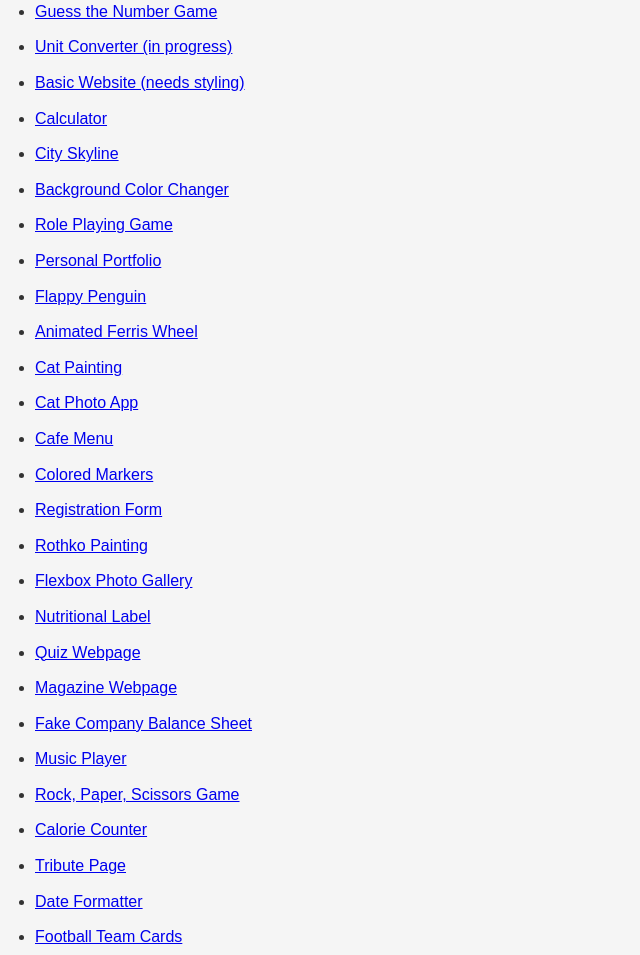
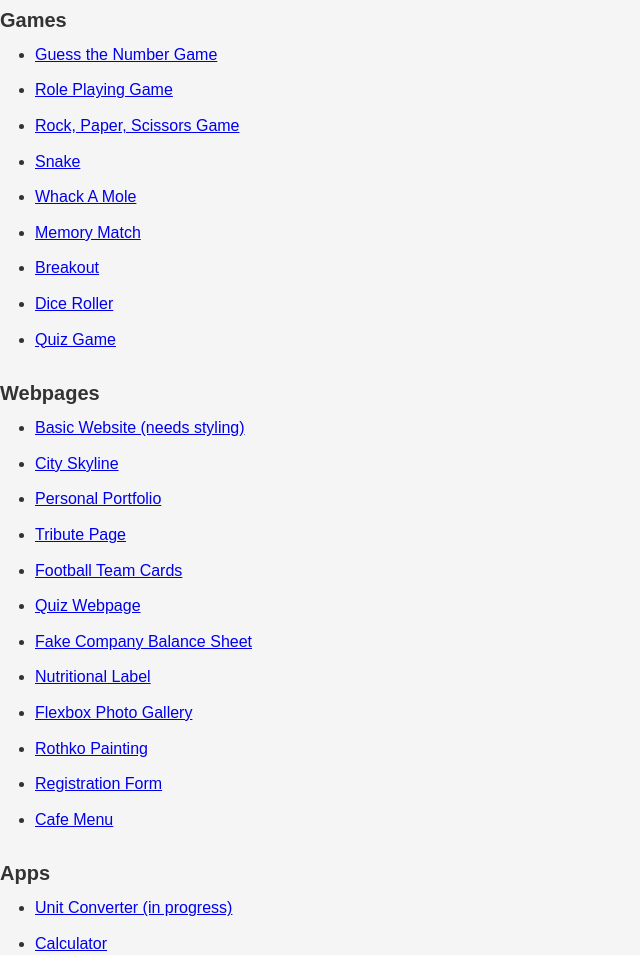
Before and after one commit to J3DiM4ST3R/portfolio, a plain HTML site: page projects.html in a window 1280 px wide. Shown: the part 184-1139 px from the top of the page, without its empty margins (0-640 px from the left). Drawn offline with Linux system fonts and the light colour scheme.

Commit message:
Fix: Cleaned up projects page

```diff
--- a/projects.html
+++ b/projects.html
@@ -23,34 +23,49 @@
         <main>
             <section class="fade-in">
                 <h2>Projects</h2>
+                <h3>Games</h3>
                 <ul>
                     <li><a href="https://j3dim4st3r.github.io/guess-the-number-game/" target="_blank">Guess the Number Game</a></li>
+                    <li><a href="https://j3dim4st3r.github.io/Role-Playing-Game/" target="_blank">Role Playing Game</a></li>
+                    <li><a href="https://j3dim4st3r.github.io/DOM-Manipulation-RPS-Game/" target="_blank">Rock, Paper, Scissors Game</a></li>
+                    <li><a href="https://j3dim4st3r.github.io/snake-game/" target="_blank">Snake</a></li>
+                    <li><a href="https://j3dim4st3r.github.io/whack-a-mole/" target="_blank">Whack A Mole</a></li>
+                    <li><a href="https://j3dim4st3r.github.io/memory-match/" target="_blank">Memory Match</a></li>
+                    <li><a href="https://j3dim4st3r.github.io/breakout-game/" target="_blank">Breakout</a></li>
+                    <li><a href="https://j3dim4st3r.github.io/dice-roller/" target="_blank">Dice Roller</a></li>
+                    <li><a href="https://j3dim4st3r.github.io/quiz-game/" target="_blank">Quiz Game</a></li>
+
+                </ul>
+                <h3>Webpages</h3>
+                <ul>
+                    <li><a href="https://j3dim4st3r.github.io/basic-website-project/" target="_blank">Basic Website (needs styling)</a></li>
+                    <li><a href="https://j3dim4st3r.github.io/city_skyline/" target="_blank">City Skyline</a></li>
+                    <li><a href="https://j3dim4st3r.github.io/Personal-Portfolio/" target="_blank">Personal Portfolio</a></li>
+                    <li><a href="https://j3dim4st3r.github.io/Build-a-tribute-page/" target="_blank">Tribute Page</a></li>
+                    <li><a href="https://j3dim4st3r.github.io/Football-Team-Cards/" target="_blank">Football Team Cards</a></li>
+                    <li><a href="https://j3dim4st3r.github.io/Quiz-Webpage/" target="_blank">Quiz Webpage</a></li>
+                    <li><a href="https://j3dim4st3r.github.io/Balance-Sheet/" target="_blank">Fake Company Balance Sheet</a></li>
+                    <li><a href="https://j3dim4st3r.github.io/Nutritional-Label/" target="_blank">Nutritional Label</a></li>
+                    <li><a href="https://j3dim4st3r.github.io/Flexbox-Photo-Gallery/" target="_blank">Flexbox Photo Gallery</a></li>
+                    <li><a href="https://j3dim4st3r.github.io/Rothko-Painting/" target="_blank">Rothko Painting</a></li>
+                    <li><a href="https://j3dim4st3r.github.io/Design-a-Registration-Form/" target="_blank">Registration Form</a></li>
+                    <li><a href="https://j3dim4st3r.github.io/workshop-cafe-menu/" target="_blank">Cafe Menu</a></li>
+                </ul>
+                <h3>Apps</h3>
+                <ul>
+
                     <li><a href="https://j3dim4st3r.github.io/unit-converter-tool/" target="_blank">Unit Converter (in progress)</a></li>
-                    <li><a href="https://j3dim4st3r.github.io/basic-website-project/" target="_blank">Basic Website (needs styling)</a></li>
                     <li><a href="https://j3dim4st3r.github.io/Calculator/" target="_blank">Calculator</a></li>
-                    <li><a href="https://j3dim4st3r.github.io/city_skyline/" target="_blank">City Skyline</a></li>
                     <li><a href="https://j3dim4st3r.github.io/Random-Background-Color-Changer/" target="_blank">Background Color Changer</a></li>
-                    <li><a href="https://j3dim4st3r.github.io/Role-Playing-Game/" target="_blank">Role Playing Game</a></li>
-                    <li><a href="https://j3dim4st3r.github.io/Personal-Portfolio/" target="_blank">Personal Portfolio</a></li>
                     <li><a href="https://j3dim4st3r.github.io/Flappy-Penguin/" target="_blank">Flappy Penguin</a></li>
                     <li><a href="https://j3dim4st3r.github.io/animated-ferris-wheel/" target="_blank">Animated Ferris Wheel</a></li>
                     <li><a href="https://j3dim4st3r.github.io/Cat-painting/" target="_blank">Cat Painting</a></li>
                     <li><a href="https://j3dim4st3r.github.io/Cat-Photo-App/" target="_blank">Cat Photo App</a></li>
-                    <li><a href="https://j3dim4st3r.github.io/workshop-cafe-menu/" target="_blank">Cafe Menu</a></li>
                     <li><a href="https://j3dim4st3r.github.io/build-a-set-of-colored-markers/" target="_blank">Colored Markers</a></li>
-                    <li><a href="https://j3dim4st3r.github.io/Design-a-Registration-Form/" target="_blank">Registration Form</a></li>
-                    <li><a href="https://j3dim4st3r.github.io/Rothko-Painting/" target="_blank">Rothko Painting</a></li>
-                    <li><a href="https://j3dim4st3r.github.io/Flexbox-Photo-Gallery/" target="_blank">Flexbox Photo Gallery</a></li>
-                    <li><a href="https://j3dim4st3r.github.io/Nutritional-Label/" target="_blank">Nutritional Label</a></li>
-                    <li><a href="https://j3dim4st3r.github.io/Quiz-Webpage/" target="_blank">Quiz Webpage</a></li>
                     <li><a href="https://j3dim4st3r.github.io/Build-a-Magazine/" target="_blank">Magazine Webpage</a></li>
-                    <li><a href="https://j3dim4st3r.github.io/Balance-Sheet/" target="_blank">Fake Company Balance Sheet</a></li>
                     <li><a href="https://j3dim4st3r.github.io/Music-Player/" target="_blank">Music Player</a></li>
-                    <li><a href="https://j3dim4st3r.github.io/DOM-Manipulation-RPS-Game/" target="_blank">Rock, Paper, Scissors Game</a></li>
                     <li><a href="https://j3dim4st3r.github.io/Calorie-Counter/" target="_blank">Calorie Counter</a></li>
-                    <li><a href="https://j3dim4st3r.github.io/Build-a-tribute-page/" target="_blank">Tribute Page</a></li>
                     <li><a href="https://j3dim4st3r.github.io/Date-Formatter/" target="_blank">Date Formatter</a></li>
-                    <li><a href="https://j3dim4st3r.github.io/Football-Team-Cards/" target="_blank">Football Team Cards</a></li>
                     <li><a href="https://j3dim4st3r.github.io/Todo-App-using-Local-Storage/" target="_blank">Todo App (Local Storage)</a></li>
                     <li><a href="https://j3dim4st3r.github.io/Binary-Converter/" target="_blank">Decimal to Binary Converter</a></li>
                     <li><a href="https://j3dim4st3r.github.io/Roman-Numeral-Converter/" target="_blank">Roman Numeral Converter</a></li>
```
